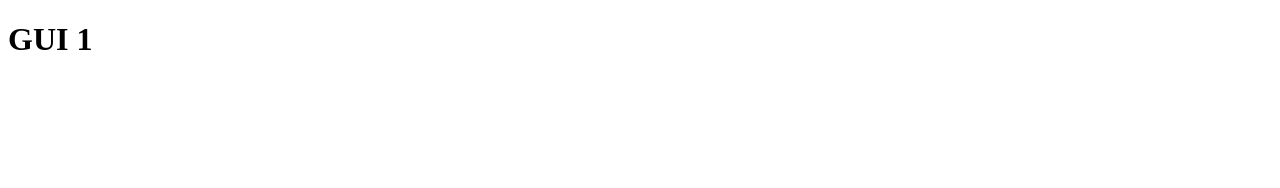
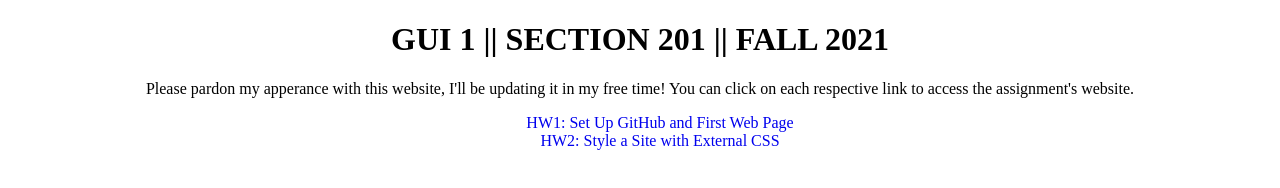
Before and after one commit to nnorton1207/gui_1, a plain HTML site: page index.html in a window 1280 px wide. Drawn offline with Linux system fonts and the light colour scheme.

Commit message:
Updated index.html, created hub.css

```diff
--- /dev/null
+++ b/hub.css
@@ -0,0 +1,12 @@
+body {
+    display: block;
+    text-align: center;
+}
+
+ul {
+    list-style-type: none;
+}
+
+a:link {
+    text-decoration: none;
+}
--- a/index.html
+++ b/index.html
@@ -3,6 +3,7 @@
 <head>
     <title>Assignment Hub</title>
     <meta charset="utf-8">
+    <link href="hub.css" rel="stylesheet">
     <meta name="viewport" content="width=device-width, initial-scale=1.0">
     <!--[if lt IE 9]>
    <script src="http://html5shim.googlecode.com/svn/trunk/html5.js"> </script>   <![endif]-->
@@ -10,7 +11,17 @@
 <body>
     <div id="wrapper">
         <header>
-            <h1>GUI 1</h1>
+            <h1>GUI 1 || SECTION 201 || FALL 2021</h1>
+        </header>
+        <p>Please pardon my apperance with this website, I'll be updating it in my free time! You can click on each respective link to access the assignment's website.</p>
+        <nav>
+            <ul>
+                <li><a href="./hw1/index.html">HW1: Set Up GitHub and First Web Page</a>
+                </li>
+                <li><a href="./hw2/index.html">HW2: Style a Site with External CSS</a>
+                </li>
+            </ul>
+        </nav>
     </div>
 </body>
 
```
